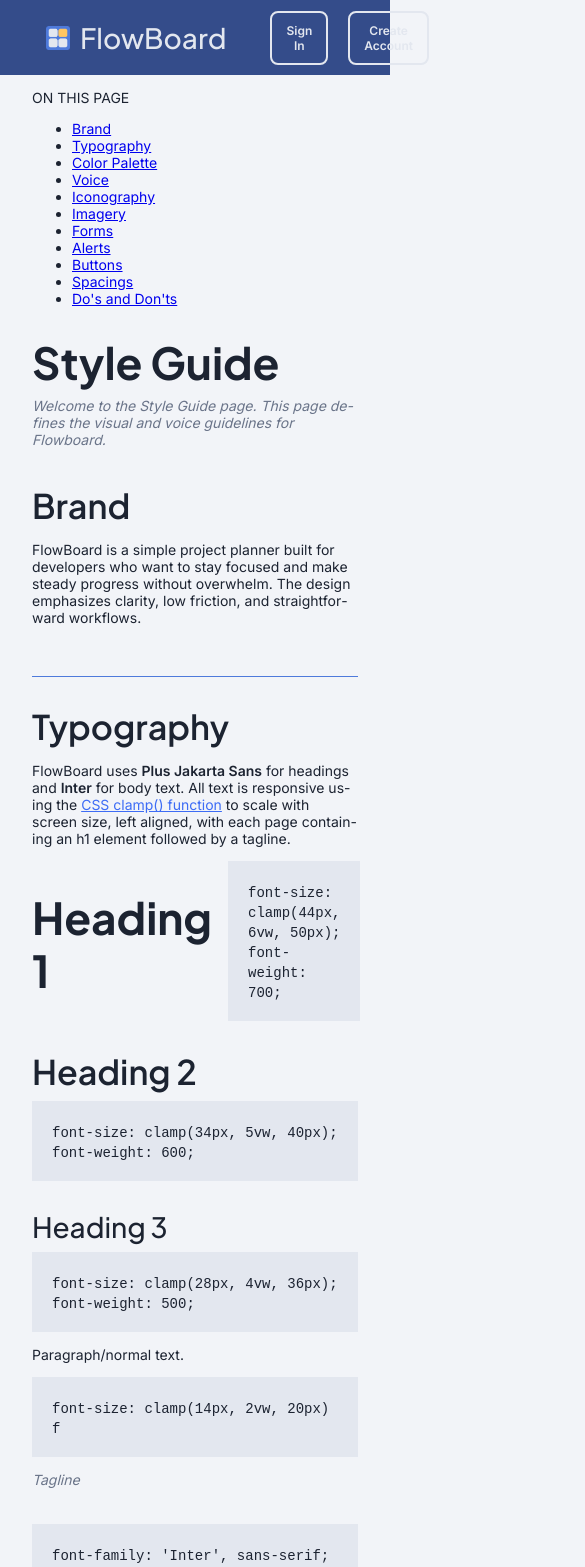
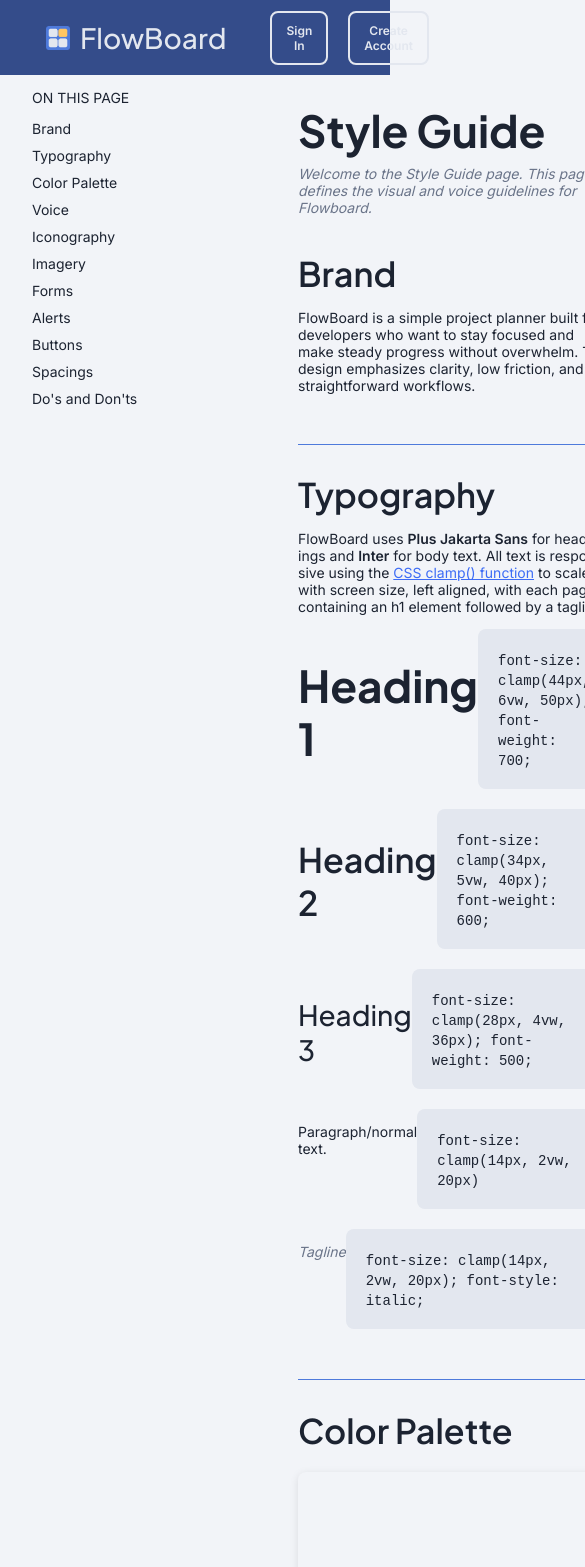
Before and after one commit to notEmmi/FlowBoard, a React (Vite) app in the folder frontend/: page /styleguide in a window 390 px wide. Shown: the top 1567 px of the page, 585 px wide, since content can reach past the window. Built offline with nearby package versions, Linux system fonts and the light colour scheme; no server answers.

Commit message:
style: refactor layout structure in Style Guide for improved responsiveness and clarity

```diff
--- a/frontend/src/App.css
+++ b/frontend/src/App.css
@@ -41,17 +41,7 @@ body {
   font-family: 'Inter', sans-serif;
 }
 
-.row {
-  display: flex;
-  flex-direction: row;
-  gap: 16px;
-}
 
-.col {
-  display: flex;
-  flex-direction: column;
-  gap: 16px;
-}
 
 h1, h2, h3, p, li, span, a, label, button {
   overflow-wrap: break-word;
--- a/frontend/src/pages/StyleGuide.css
+++ b/frontend/src/pages/StyleGuide.css
@@ -5,6 +5,7 @@
 .code-block {
 	background-color: var(--bg-surface);
 	padding: 20px;
+	border-radius: 8px;
 }
 
 .color-palette {
@@ -59,4 +60,44 @@
 
 .style-guide .typography-section .typography-example {
 	margin-bottom: 20px;
+	display: flex;
+	flex-direction: row;
+	justify-content: space-between;
 }
+
+.style-guide {
+	display: flex;
+	flex-direction: row;
+	gap: 16px;
+}
+
+.style-guide-nav {
+	width: 250px;
+	flex-shrink: 0;
+	align-items: flex-start;
+	position: sticky;
+	top: 20px;
+	align-self: flex-start;
+}
+
+.style-guide-nav ul {
+	list-style: none;
+	padding: 0;
+	margin: 0;
+  	font-size: clamp(14px, 2vw, 20px);
+
+}
+
+.style-guide-nav li {
+	margin-bottom: 10px;
+}
+
+.style-guide-nav a {
+	text-decoration: none;
+	color: var(--text-primary);
+	transition: color 0.3s ease;
+}
+
+.style-guide-nav a:hover {
+	color: var(--brand-accent);
+}
--- a/frontend/src/pages/StyleGuide.jsx
+++ b/frontend/src/pages/StyleGuide.jsx
@@ -46,10 +46,11 @@ export default function StyleGuide() {
 	return (
 		<div className="page-container style-guide">
 			<StyleGuideNav />
+			<div className="style-guide-content">
 				<h1>Style Guide</h1>
 			<p className='tagline'>Welcome to the Style Guide page. This page defines the visual and voice guidelines for Flowboard.</p>
 
-			<div className='section brand-section'>
+				<div className='section brand-section' id="brand">
 					<h2>Brand</h2>
 					<p>
 					FlowBoard is a simple project planner built for developers who want to stay focused and make steady progress without overwhelm.
@@ -58,10 +59,10 @@ export default function StyleGuide() {
 				</div>
 
 				<Divider />
-			<div className='section typography-section'>
+				<div className='section typography-section' id="typography">
 					<h2>Typography</h2>
 					<p>FlowBoard uses <b>Plus Jakarta Sans</b> for headings and <b>Inter</b> for body text. All text is responsive using the <a className="link" href="https://developer.mozilla.org/en-US/docs/Web/CSS/clamp" target="_blank" rel="noreferrer">CSS clamp() function</a> to scale with screen size, left aligned, with each page containing an h1 element followed by a tagline.</p>
-				<div className="typography-example row">
+					<div className="typography-example">
 						<h1>Heading 1</h1>
 						<CodeBlock>
 							font-size: clamp(44px, 6vw, 50px);
@@ -70,35 +71,43 @@ export default function StyleGuide() {
 					</div>
 
 
+
+					<div className="typography-example">
 						<h2>Heading 2</h2>
 						<CodeBlock>
 							font-size: clamp(34px, 5vw, 40px);
 							font-weight: 600;
 						</CodeBlock>
+					</div>
 
+					<div className="typography-example">
 						<h3>Heading 3</h3>
 						<CodeBlock>
 							font-size: clamp(28px, 4vw, 36px);
 							font-weight: 500;
 						</CodeBlock>
+					</div>
 
+
+					<div className="typography-example">
 						<p>Paragraph/normal text.</p>
 						<CodeBlock>
 							font-size: clamp(14px, 2vw, 20px)
-					f
 						</CodeBlock>
+					</div>
 
+					<div className="typography-example">
 						<p className='tagline'>Tagline</p>
 						<CodeBlock>
-					font-family: 'Inter', sans-serif;<br />
 							font-size: clamp(14px, 2vw, 20px);
 							font-style: italic;
 						</CodeBlock>
+					</div>
 
 				</div>
 
 				<Divider/>
-			<div className='section'>
+				<div className='section' id="color-palette">
 					<h2>Color Palette</h2>
 					<div className="color-palette">
 						<ColorSwatch name="Frost" hex="#F2F4F8" usage="Primary background" />
@@ -116,7 +125,7 @@ export default function StyleGuide() {
 				</div>
 
 				<Divider />
-			<div className='section'>
+				<div className='section' id="voice">
 					<h2>Voice</h2>
 					<p><b>Straightforward, Calm, and Minimal.</b></p>
 
@@ -131,13 +140,13 @@ export default function StyleGuide() {
 				</div>
 
 				<Divider />
-			<div className='section'>
+				<div className='section'id="iconography">
 					<h2>Iconography</h2>
 					<p>We use icons from the <a className="link" href="https://lucide.dev/icons/" target="_blank" rel="noreferrer">Lucide React library</a>.</p>
 
 				</div>
 				<Divider />
-			<div className='section'>
+				<div className='section' id="imagery">
 					<h2>Imagery</h2>
 					<p>Imagery should use a minimal, clean aesthetic that aligns with the brand.</p>
 					<p><b>They should incorporate at least one of these brand colors:</b></p>
@@ -149,7 +158,7 @@ export default function StyleGuide() {
 				</div>
 
 				<Divider />
-			<div className='section'>
+				<div className='section' id="forms">
 					<h2>Forms</h2>
 					<p>Forms are used across the application for user authentication and managing projects and tasks. All forms are displayed within a modal dialog.</p>
 					<CodeBlock>
@@ -160,7 +169,7 @@ export default function StyleGuide() {
 				</div>
 
 				<Divider />
-			<div className='section'>
+				<div className='section' id="alerts">
 					<h2>Alerts</h2>
 					<p>Alerts are used to give extra info to users if needed, such as success messages, warning messages, errors, and any additional info.</p>
 					<div className="alerts-example">
@@ -236,5 +245,6 @@ export default function StyleGuide() {
 
 				</div>
 			</div>
+		</div>
 	);
 }
```
Lines whose indentation alone changed are shown as unchanged.
